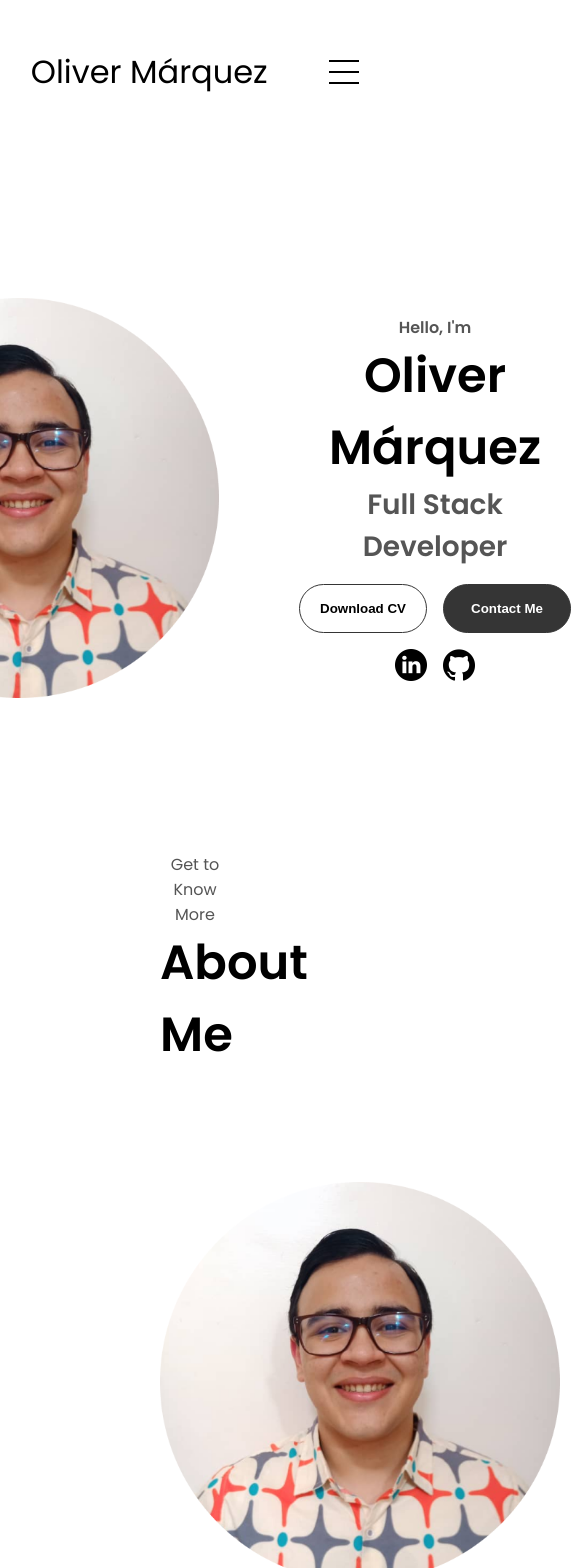
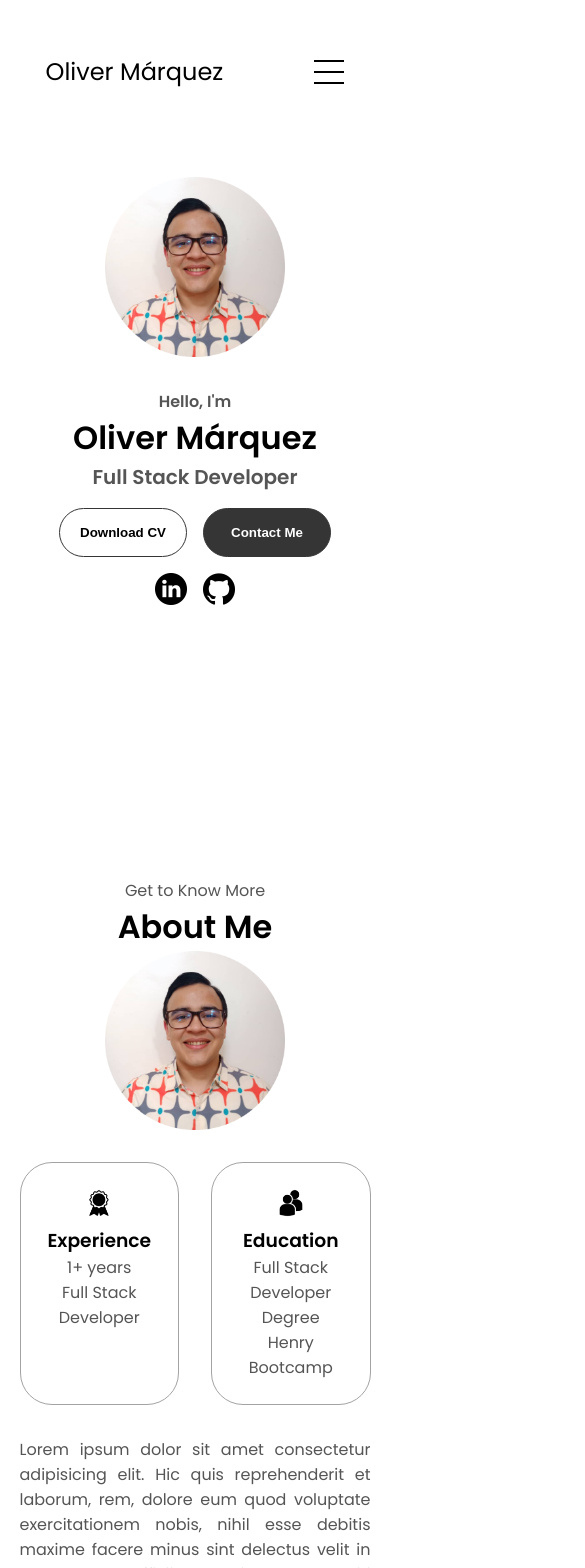
Before and after one commit to MarkedOliv/personal-portfolio-2.0, an Angular app: page / in a window 390 px wide. Shown: the top 1568 px of the page, 585 px wide, since content can reach past the window. Built offline with nearby package versions, Linux system fonts and the light colour scheme.

Commit message:
Mobile styles basics done

```diff
--- a/src/app/components/About/about.component.ts
+++ b/src/app/components/About/about.component.ts
@@ -3,7 +3,7 @@ import { Component } from '@angular/core';
 @Component({
   selector: 'about',
   templateUrl: 'about.component.html',
-  styleUrls: ['about.component.css']
+  styleUrls: ['about.component.css', '../mediaqueries.css']
 })
 
 export class AboutComponent  {
--- a/src/app/components/Contact/contact.component.ts
+++ b/src/app/components/Contact/contact.component.ts
@@ -3,6 +3,6 @@ import { Component } from '@angular/core';
 @Component({
   selector: 'contact',
   templateUrl: 'contact.component.html',
-  styleUrls: ['./contact.component.css'],
+  styleUrls: ['./contact.component.css', '../mediaqueries.css'],
 })
 export class ContactComponent {}
--- a/src/app/components/Experience/experience.component.ts
+++ b/src/app/components/Experience/experience.component.ts
@@ -3,7 +3,7 @@ import { Component } from '@angular/core';
 @Component({
   selector: 'experience',
   templateUrl: 'experience.component.html',
-  styleUrls: ['./experience.component.css'],
+  styleUrls: ['./experience.component.css', '../mediaqueries.css'],
 })
 export class ExperienceComponent {
   moveInside(link: string) {
--- a/src/app/components/Footer/footer.component.ts
+++ b/src/app/components/Footer/footer.component.ts
@@ -3,6 +3,6 @@ import { Component } from '@angular/core';
 @Component({
   selector: 'footer-component',
   templateUrl: 'footer.component.html',
-  styleUrls: ['./footer.component.css'],
+  styleUrls: ['./footer.component.css', '../mediaqueries.css'],
 })
 export class FooterComponent {}
--- a/src/app/components/Hamburger-Menu/hamburgerMenu.component.ts
+++ b/src/app/components/Hamburger-Menu/hamburgerMenu.component.ts
@@ -3,7 +3,7 @@ import { Component } from '@angular/core';
 @Component({
   selector: 'hamburger-menu',
   templateUrl: 'hamburgerMenu.component.html',
-  styleUrls: ['./hamburgerMenu.component.css'],
+  styleUrls: ['./hamburgerMenu.component.css', '../mediaqueries.css'],
 })
 export class HamburgerMenuComponent {
   isOpen = false;
--- a/src/app/components/Header/header.component.ts
+++ b/src/app/components/Header/header.component.ts
@@ -3,7 +3,7 @@ import { Component } from '@angular/core';
 @Component({
   selector: 'header-component',
   templateUrl: './header.component.html',
-  styleUrls: ['./header.component.css']
+  styleUrls: ['./header.component.css', '../mediaqueries.css']
 })
 
 export class HeaderComponent  {
--- a/src/app/components/Layout/layout.component.ts
+++ b/src/app/components/Layout/layout.component.ts
@@ -4,6 +4,6 @@ import { Component} from '@angular/core';
 @Component({
   selector: 'layout',
   templateUrl: './Layout.component.html',
-  styleUrls: ['./Layout.component.css']
+  styleUrls: ['./Layout.component.css', '../mediaqueries.css']
 })
 export class LayoutComponent {}
--- a/src/app/components/Profile/profile.component.ts
+++ b/src/app/components/Profile/profile.component.ts
@@ -3,7 +3,7 @@ import { Component } from '@angular/core';
 @Component({
   selector: 'profile',
   templateUrl: 'profile.component.html',
-  styleUrls: ['./profile.component.css']
+  styleUrls: ['./profile.component.css', '../mediaqueries.css']
 })
 
 export class ProfileComponent {
--- a/src/app/components/Projects/projects.component.ts
+++ b/src/app/components/Projects/projects.component.ts
@@ -3,7 +3,7 @@ import { Component } from '@angular/core';
 @Component({
   selector: 'projects',
   templateUrl: 'projects.component.html',
-  styleUrls: ['./projects.component.css'],
+  styleUrls: ['./projects.component.css', '../mediaqueries.css'],
 })
 export class ProjectsComponent {
 
--- /dev/null
+++ b/src/app/components/mediaqueries.css
@@ -0,0 +1,110 @@
+@media screen and (max-width: 1200px) {
+  #desktop-nav {
+    display: none;
+  }
+
+  #hamburger-nav {
+    display: flex;
+  }
+
+  #experience,
+  .experience-details-container {
+    margin-top: 2rem;
+  }
+
+  #profile, .section-container {
+    display: block;
+  }
+
+  .arrow {
+    display: none;
+  }
+
+  section,
+  .section-container {
+    height: fit-content;
+  }
+
+  section {
+    margin: 0 5%;
+  }
+
+  .section__pic-container {
+    width: 275px;
+    height: 275px;
+    margin: 0 auto 2rem;
+  }
+
+  .about-containers {
+    margin-top: 0;
+  }
+}
+
+@media screen and (max-width: 600px) {
+  #contact,
+  footer {
+    height: 40vh;
+  }
+
+  #profile {
+    height: 83vh;
+    margin-bottom: 0;
+  }
+
+  article {
+    font-size: 1rem;
+  }
+
+  footer nav {
+    height: fit-content;
+    margin-bottom: 2rem;
+  }
+
+  .about-containers,
+  .contact-info-upper-container,
+  .btn-container {
+    flex-wrap: wrap;
+  }
+
+  .contact-info-container {
+    margin: 0;
+  }
+
+  .contact-info-container p,
+  .nav-links li a {
+    font-size: 1rem;
+  }
+
+  .experience-sub-title {
+    font-size: 1.25rem;
+  }
+
+  .logo {
+    font-size: 1.5rem;
+  }
+
+  .nav-links {
+    flex-direction: column;
+    gap: 0.5rem;
+    text-align: center;
+  }
+
+  .section__pic-container {
+    width: auto;
+    height: 46vw;
+    justify-content: center;
+  }
+
+  .section__text__p2 {
+    font-size: 1.25rem;
+  }
+
+  .title {
+    font-size: 2rem;
+  }
+
+  .text-container {
+    text-align: justify;
+  }
+
+}
--- a/src/styles.css
+++ b/src/styles.css
@@ -7,7 +7,7 @@
 }
 
 body {
-  font-family: 'Poppins', sans-serif;
+  font-family: "Poppins", sans-serif;
 }
 
 html {
@@ -18,23 +18,41 @@ p {
   color: rgb(85, 85, 85);
 }
 
-a, .btn {
+a,
+.btn {
   transition: all 300ms ease;
   -webkit-transition: all 300ms ease;
   -moz-transition: all 300ms ease;
   -ms-transition: all 300ms ease;
   -o-transition: all 300ms ease;
 }
+
 #hamburger-nav {
   display: none;
+}
+
+@media screen and (max-width: 1400px) {
+  #profile {
+    height: 83vh;
+    margin-bottom: 6rem;
+  }
+
+  .about-containers {
+    flex-wrap: wrap;
+  }
+
+  #contact,
+  #projects {
+    height: fit-content;
+  }
 }
 
 @media screen and (max-width: 1200px) {
   #desktop-nav {
     display: none;
   }
+
   #hamburger-nav {
     display: flex;
-
   }
 }
```
